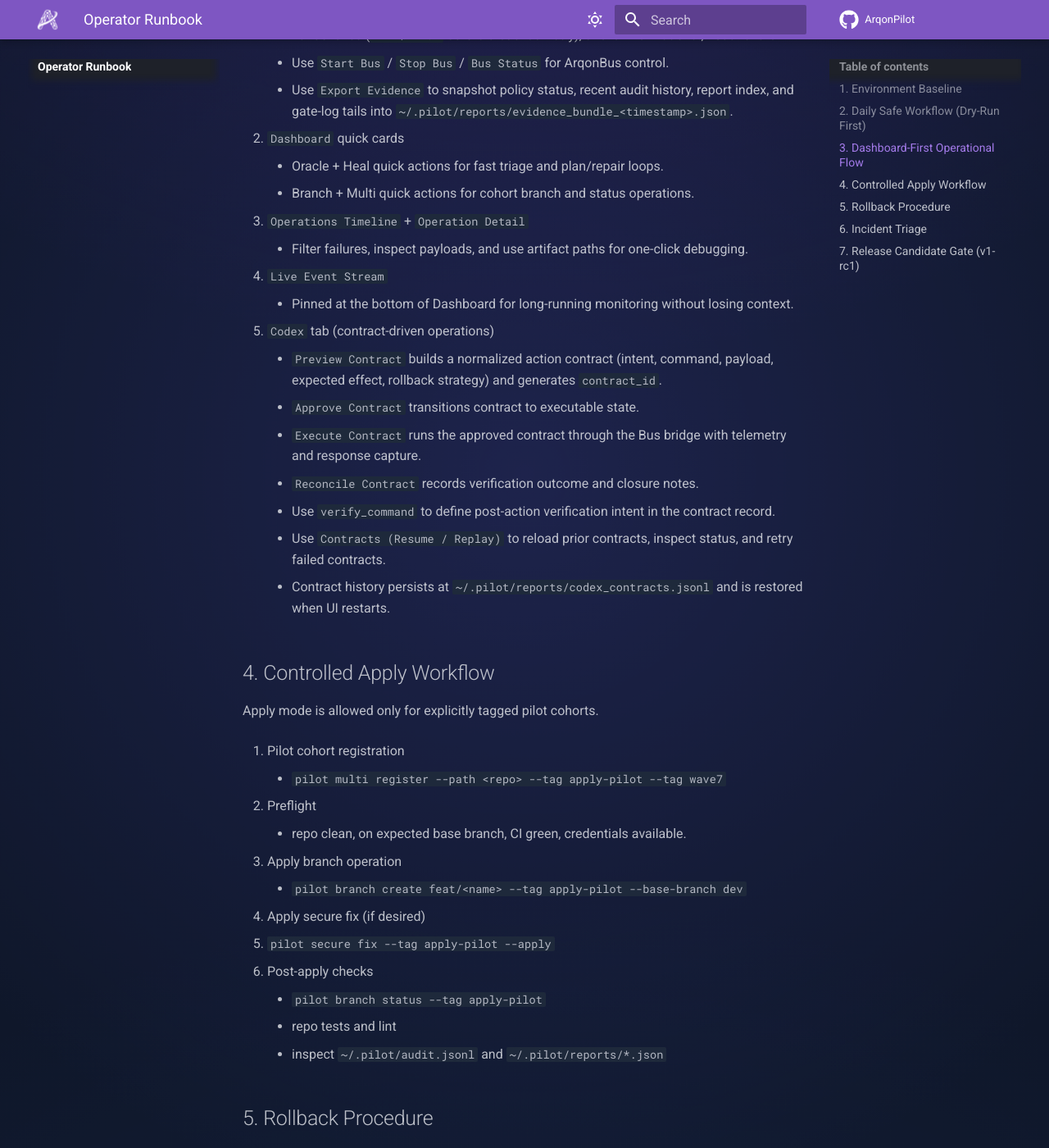
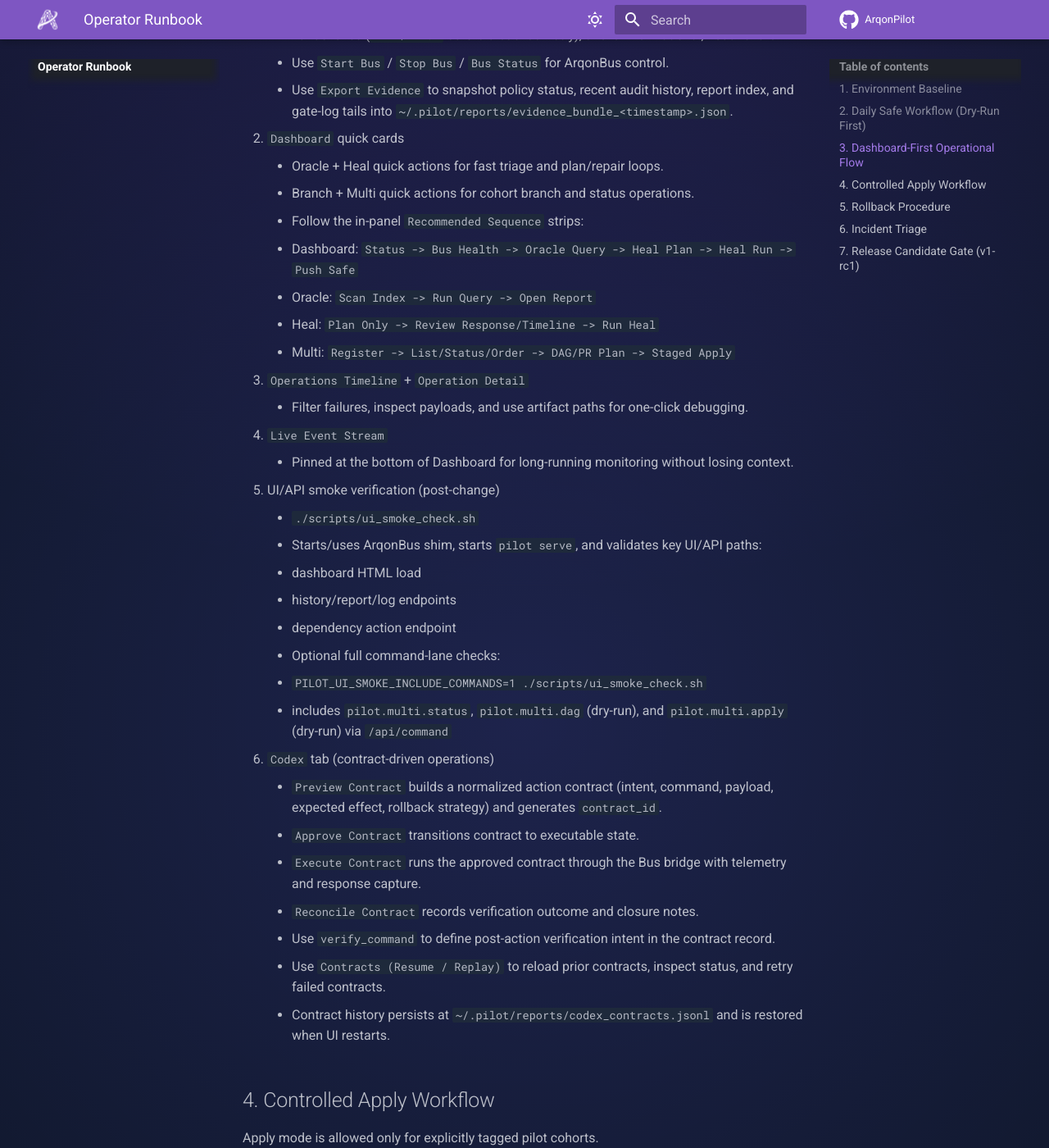
Before and after one commit to novelbytelabs/ArqonPilot, an MkDocs documentation site: the page built from docs/operator-runbook.md, in a window 1280 px wide and 1400 px high, scrolled down 2000 px. Shown: the whole window at 82% size. Built offline with MkDocs 1.6.1 and Material for MkDocs 9.7.7, drawn with Linux system fonts in a browser that asks for light colours; comment, search, counter and statistics services are not loaded.

Commit message:
feat: add control-panel ui smoke script and wave14 doc updates

```diff
--- a/docs/operator-runbook.md
+++ b/docs/operator-runbook.md
@@ -70,6 +70,11 @@ Use the UI (`pilot serve --ui-port 7788`) as the primary control surface.
 
     - Oracle + Heal quick actions for fast triage and plan/repair loops.
     - Branch + Multi quick actions for cohort branch and status operations.
+    - Follow the in-panel `Recommended Sequence` strips:
+      - Dashboard: `Status -> Bus Health -> Oracle Query -> Heal Plan -> Heal Run -> Push Safe`
+      - Oracle: `Scan Index -> Run Query -> Open Report`
+      - Heal: `Plan Only -> Review Response/Timeline -> Run Heal`
+      - Multi: `Register -> List/Status/Order -> DAG/PR Plan -> Staged Apply`
 
 3. `Operations Timeline` + `Operation Detail`
 
@@ -78,6 +83,17 @@ Use the UI (`pilot serve --ui-port 7788`) as the primary control surface.
 4. `Live Event Stream`
 
     - Pinned at the bottom of Dashboard for long-running monitoring without losing context.
+
+6. UI/API smoke verification (post-change)
+
+    - `./scripts/ui_smoke_check.sh`
+    - Starts/uses ArqonBus shim, starts `pilot serve`, and validates key UI/API paths:
+      - dashboard HTML load
+      - history/report/log endpoints
+      - dependency action endpoint
+    - Optional full command-lane checks:
+      - `PILOT_UI_SMOKE_INCLUDE_COMMANDS=1 ./scripts/ui_smoke_check.sh`
+      - includes `pilot.multi.status`, `pilot.multi.dag` (dry-run), and `pilot.multi.apply` (dry-run) via `/api/command`
 
 5. `Codex` tab (contract-driven operations)
 
```
Also changed, not shown: docs/roadmap-and-execution-plan.md (+5 -0 lines), docs/testing-strategy.md (+5 -0 lines), 1 other file.
